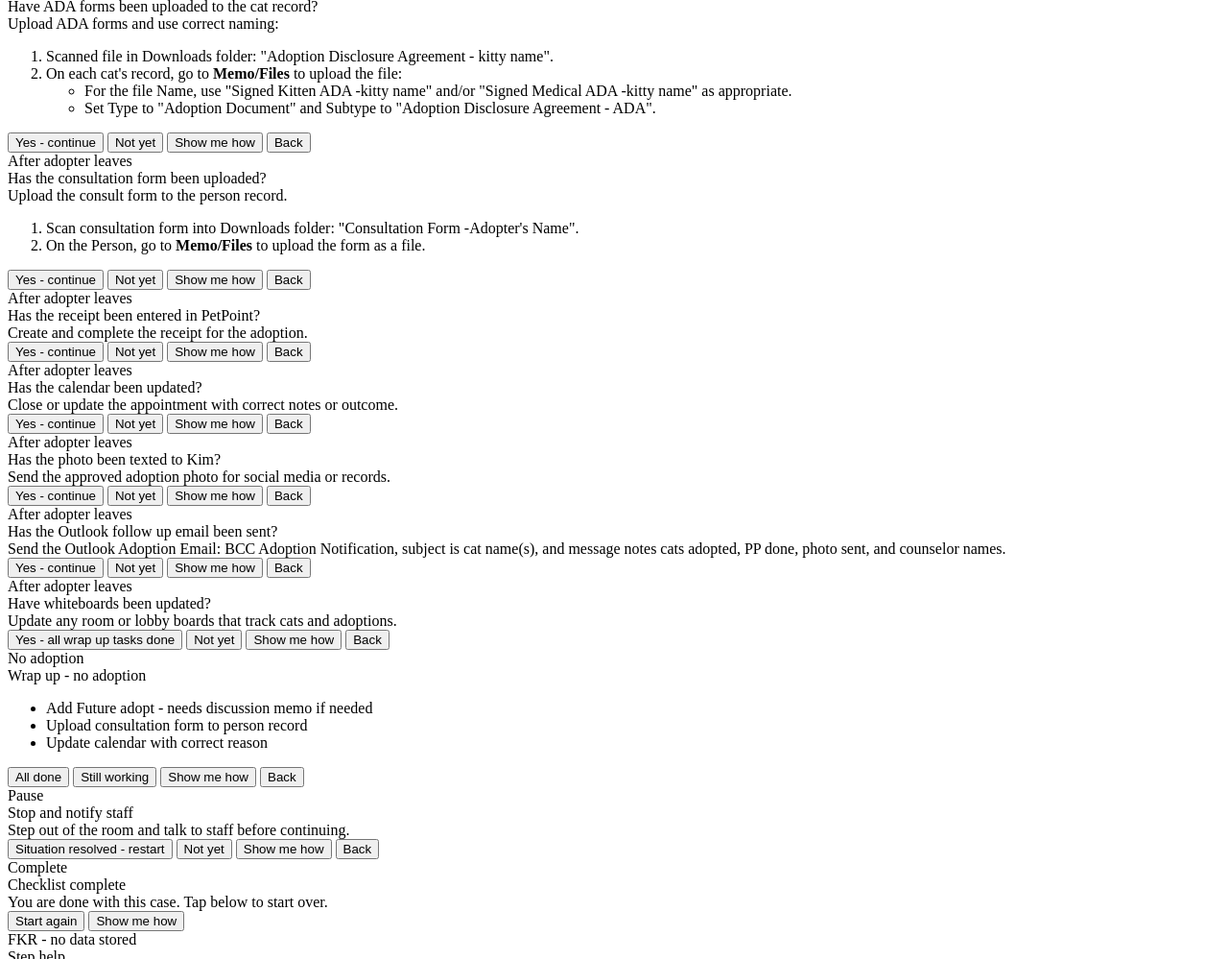
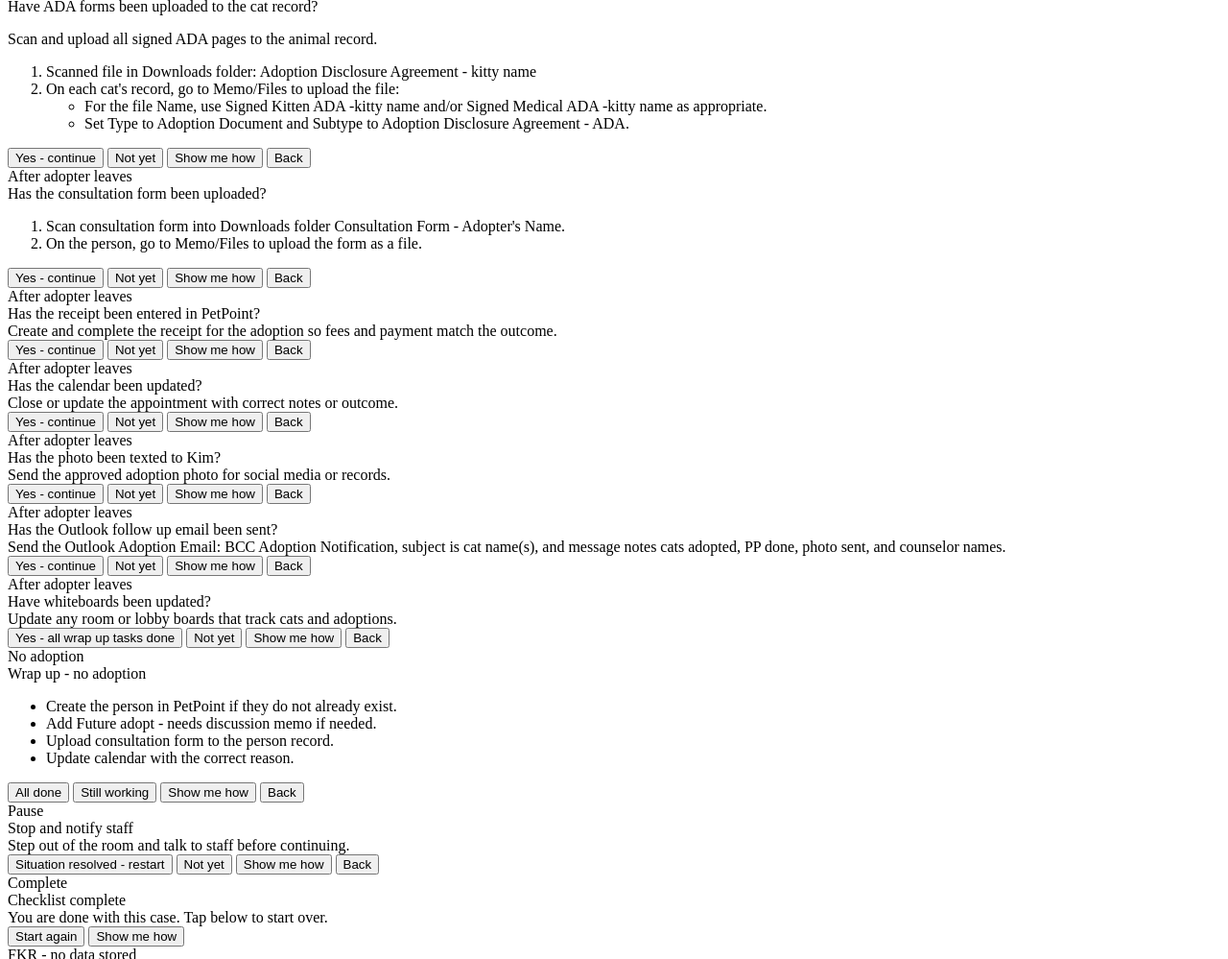
Before and after one commit to yn2k25/fkr_checklist, a plain HTML site: page index.html in a window 1280 px wide. Shown: the part 1613-2612 px from the top of the page at 96% size. Drawn offline with Linux system fonts and the light colour scheme.

Commit message:
Update index.html

```diff
--- a/index.html
+++ b/index.html
@@ -16,6 +16,7 @@
     <main>
       <div class="card">
 
+        <!-- Start over + jump -->
         <div class="step-jump-row">
           <button class="outline" onclick="goTo('start', true)">Start over</button>
           <select id="step-jump" onchange="jumpToStep(this.value)">
@@ -49,6 +50,7 @@
           </select>
         </div>
 
+        <!-- Progress -->
         <div class="progress">
           <div id="progress-label">Step 1</div>
           <div class="progress-bar-wrap">
@@ -132,7 +134,9 @@
         <div class="step" data-step-id="adopt_main_1">
           <div class="pill"><span class="dot"></span><span>Adoption</span></div>
           <div class="step-title">Is the adopter in PetPoint and is contact info verified?</div>
-          <div class="step-subtitle">Confirm the person record is correct before you continue.</div>
+          <div class="step-subtitle">
+            Confirm the person record is correct before you continue. Create the person if they do not already exist so notes and forms can be attached to the right record.
+          </div>
           <div class="btn-row">
             <button class="primary" onclick="goTo('adopt_main_2')">Yes - continue</button>
             <button class="secondary" onclick="alert('Make sure the person record exists and contact info is current, then tap Yes')">Not yet</button>
@@ -145,7 +149,9 @@
         <div class="step" data-step-id="adopt_main_2">
           <div class="pill"><span class="dot"></span><span>Adoption</span></div>
           <div class="step-title">Has Outcome to Adoption been started?</div>
-          <div class="step-subtitle">The Person record should show an active Adoption outcome.</div>
+          <div class="step-subtitle">
+            The Person record should show an active Adoption outcome connected to the correct cat or cats.
+          </div>
           <div class="btn-row">
             <button class="primary" onclick="goTo('adopt_main_3')">Yes - continue</button>
             <button class="secondary" onclick="alert('Open the person record, start an Outcome, and choose Adoption, then tap Yes')">Not yet</button>
@@ -184,7 +190,9 @@
         <div class="step" data-step-id="adopt_main_5">
           <div class="pill"><span class="dot"></span><span>Adoption</span></div>
           <div class="step-title">Have folder ADA forms been reviewed and signed?</div>
-          <div class="step-subtitle">All required ADA pages in the red folder should be signed.</div>
+          <div class="step-subtitle">
+            All required ADA pages in the red folder should be signed.
+          </div>
           <div class="btn-row">
             <button class="primary" onclick="goTo('adopt_main_6')">Yes - continue</button>
             <button class="secondary" onclick="alert('Go through each ADA in the red folder, collect signatures, then tap Yes')">Not yet</button>
@@ -197,7 +205,10 @@
         <div class="step" data-step-id="adopt_main_6">
           <div class="pill"><span class="dot"></span><span>Adoption</span></div>
           <div class="step-title">Has the contract been signed and emailed?</div>
-          <div class="step-subtitle">The adopter should have a copy of the signed contract.</div>
+          <div class="step-subtitle">
+            The adopter should have a copy of the signed contract.
+            For multi-cat adoptions, the contract should be generated, signed, and provided for each cat.
+          </div>
           <div class="btn-row">
             <button class="primary" onclick="goTo('adopt_main_7')">Yes - continue</button>
             <button class="secondary" onclick="alert('Have the adopter sign the contract and email them a copy, then tap Yes')">Not yet</button>
@@ -281,27 +292,31 @@
         <div class="step" data-step-id="after_upload_ada">
           <div class="pill"><span class="dot"></span><span>After adopter leaves</span></div>
           <div class="step-title">Have ADA forms been uploaded to the cat record?</div>
-          <div class="step-subtitle">Upload ADA forms and use correct naming:</div>
-          <ol class="ada-steps">
+          <div class="step-subtitle">
+            <p>Scan and upload all signed ADA pages to the animal record.</p>
+            <ol class="step-sublist">
               <li>
                 Scanned file in Downloads folder:
-              <span class="highlight">"Adoption Disclosure Agreement - kitty name"</span>.
+                <span class="highlight">Adoption Disclosure Agreement - kitty name</span>
               </li>
               <li>
-              On each cat's record, go to <strong>Memo/Files</strong> to upload the file:
+                On each cat's record, go to Memo/Files to upload the file:
                 <ul>
                   <li>
                     For the file Name, use
-                  <span class="highlight">"Signed Kitten ADA -kitty name"</span> and/or
-                  <span class="highlight">"Signed Medical ADA -kitty name"</span> as appropriate.
+                    <span class="highlight">Signed Kitten ADA -kitty name</span>
+                    and/or
+                    <span class="highlight">Signed Medical ADA -kitty name</span>
+                    as appropriate.
                   </li>
                   <li>
-                  Set Type to <span class="highlight">"Adoption Document"</span> and Subtype to
-                  <span class="highlight">"Adoption Disclosure Agreement - ADA"</span>.
+                    Set Type to <span class="highlight">Adoption Document</span> and Subtype to
+                    <span class="highlight">Adoption Disclosure Agreement - ADA</span>.
                   </li>
                 </ul>
               </li>
             </ol>
+          </div>
           <div class="btn-row">
             <button class="primary" onclick="goTo('after_upload_consult')">Yes - continue</button>
             <button class="secondary" onclick="alert('Upload the ADA forms to the cat record, then tap Yes')">Not yet</button>
@@ -314,16 +329,17 @@
         <div class="step" data-step-id="after_upload_consult">
           <div class="pill"><span class="dot"></span><span>After adopter leaves</span></div>
           <div class="step-title">Has the consultation form been uploaded?</div>
-          <div class="step-subtitle">Upload the consult form to the person record.</div>
-          <ol class="ada-steps">
+          <div class="step-subtitle">
+            <ol class="step-sublist">
               <li>
-              Scan consultation form into Downloads folder:
-              <span class="highlight">"Consultation Form -Adopter's Name"</span>.
+                Scan consultation form into Downloads folder
+                <span class="highlight">Consultation Form - Adopter's Name</span>.
               </li>
               <li>
-              On the Person, go to <strong>Memo/Files</strong> to upload the form as a file.
+                On the person, go to Memo/Files to upload the form as a file.
               </li>
             </ol>
+          </div>
           <div class="btn-row">
             <button class="primary" onclick="goTo('after_receipt')">Yes - continue</button>
             <button class="secondary" onclick="alert('Upload the consultation form to the person record, then tap Yes')">Not yet</button>
@@ -336,7 +352,9 @@
         <div class="step" data-step-id="after_receipt">
           <div class="pill"><span class="dot"></span><span>After adopter leaves</span></div>
           <div class="step-title">Has the receipt been entered in PetPoint?</div>
-          <div class="step-subtitle">Create and complete the receipt for the adoption.</div>
+          <div class="step-subtitle">
+            Create and complete the receipt for the adoption so fees and payment match the outcome.
+          </div>
           <div class="btn-row">
             <button class="primary" onclick="goToAfterReceiptNext()">Yes - continue</button>
             <button class="secondary" onclick="alert('Enter the receipt in PetPoint and confirm totals, then tap Yes')">Not yet</button>
@@ -375,7 +393,9 @@
         <div class="step" data-step-id="after_email">
           <div class="pill"><span class="dot"></span><span>After adopter leaves</span></div>
           <div class="step-title">Has the Outlook follow up email been sent?</div>
-          <div class="step-subtitle">Send the Outlook Adoption Email: BCC Adoption Notification, subject is cat name(s), and message notes cats adopted, PP done, photo sent, and counselor names.</div>
+          <div class="step-subtitle">
+            Send the Outlook Adoption Email: BCC Adoption Notification, subject is cat name(s), and message notes cats adopted, PP done, photo sent, and counselor names.
+          </div>
           <div class="btn-row">
             <button class="primary" onclick="goTo('after_whiteboard')">Yes - continue</button>
             <button class="secondary" onclick="alert('Send the Outlook email to the adopter, then tap Yes')">Not yet</button>
@@ -402,9 +422,10 @@
           <div class="pill"><span class="dot"></span><span>No adoption</span></div>
           <div class="step-title">Wrap up - no adoption</div>
           <ul class="checklist">
-            <li>Add Future adopt - needs discussion memo if needed</li>
-            <li>Upload consultation form to person record</li>
-            <li>Update calendar with correct reason</li>
+            <li>Create the person in PetPoint if they do not already exist.</li>
+            <li>Add Future adopt - needs discussion memo if needed.</li>
+            <li>Upload consultation form to the person record.</li>
+            <li>Update calendar with the correct reason.</li>
           </ul>
           <div class="btn-row">
             <button class="primary" onclick="goTo('done')">All done</button>
@@ -458,6 +479,6 @@
     </div>
   </div>
 
-  <script src="script.js" defer></script>
+  <script src="script.js"></script>
 </body>
 </html>
```
Lines whose indentation alone changed are shown as unchanged.
